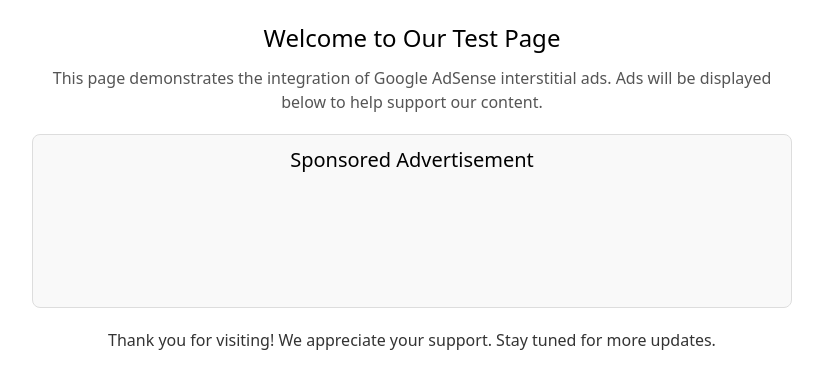
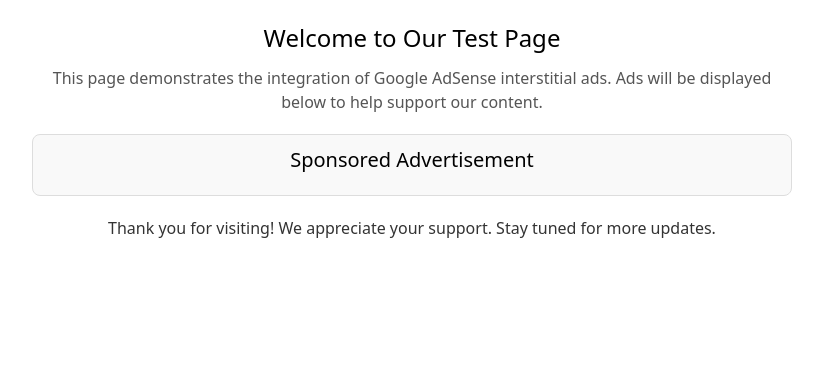
Before and after one commit to Abhishek0090/right-fit, a Next.js app: page /test in a window 1280 px wide. Shown: the top 388 px of the page, without its empty margins (228-1051 px from the left). Built offline with nearby package versions, Linux system fonts and the light colour scheme.

Commit message:
change sin code for article ad

```diff
--- a/app/layout.js
+++ b/app/layout.js
@@ -1,19 +1,21 @@
-import { Nunito_Sans } from "next/font/google";
-import "./globals.css";
+"use client";
+import { useEffect } from "react";
+import { usePathname } from "next/navigation";
+import Script from "next/script";
 import CartProvider from "@/provider/CartProvider";
 import FilterProvider from "@/provider/FilterProvider";
-
-// app/layout.js or app/layout.tsx
-import Script from "next/script";
-
-const nuna = Nunito_Sans({ subsets: ["latin"] });
-
-export const metadata = {
-  title: "Right Fit",
-  description: "An Ecommerce Website",
-};
+import "./globals.css";
 
 export default function RootLayout({ children }) {
+  const pathname = usePathname();
+
+  useEffect(() => {
+    console.log("Route changed, resetting ads...");
+    if (typeof window !== "undefined" && window.adsbygoogle) {
+      window.adsbygoogle = [];
+    }
+  }, [pathname]); // Runs on route change
+
   return (
     <html lang="en">
       <head>
--- a/components/Intertitial/index.jsx
+++ b/components/Intertitial/index.jsx
@@ -16,21 +16,22 @@ const InterstitialAd = () => {
   }, []);
 
   return (
-    <div className="flex justify-center items-center my-4">
+    <div className="">
       <ins
-        className="adsbygoogle-inter"
+        className="adsbygoogle"
         style={{
           display: "block",
-          textAlign: "center",
-          width: "1280px",
-          height: "90px",
+          // textAlign: "center",
+          // width: "1280px",
+          // height: "90px",
         }}
         data-ad-layout="in-article"
+        // data-ad-layout-key="-fb+5w+4e-db+86"
         data-ad-format="fluid"
         data-ad-client="ca-pub-2344013691030339"
-        data-ad-slot="8761690256"
+        data-ad-slot="3515773446"
       ></ins>
-      <script>{`(adsbygoogle-inter = window.adsbygoogle || []).push({});`}</script>
+      <script>{`(adsbygoogle = window.adsbygoogle || []).push({});`}</script>
     </div>
   );
 };
```
